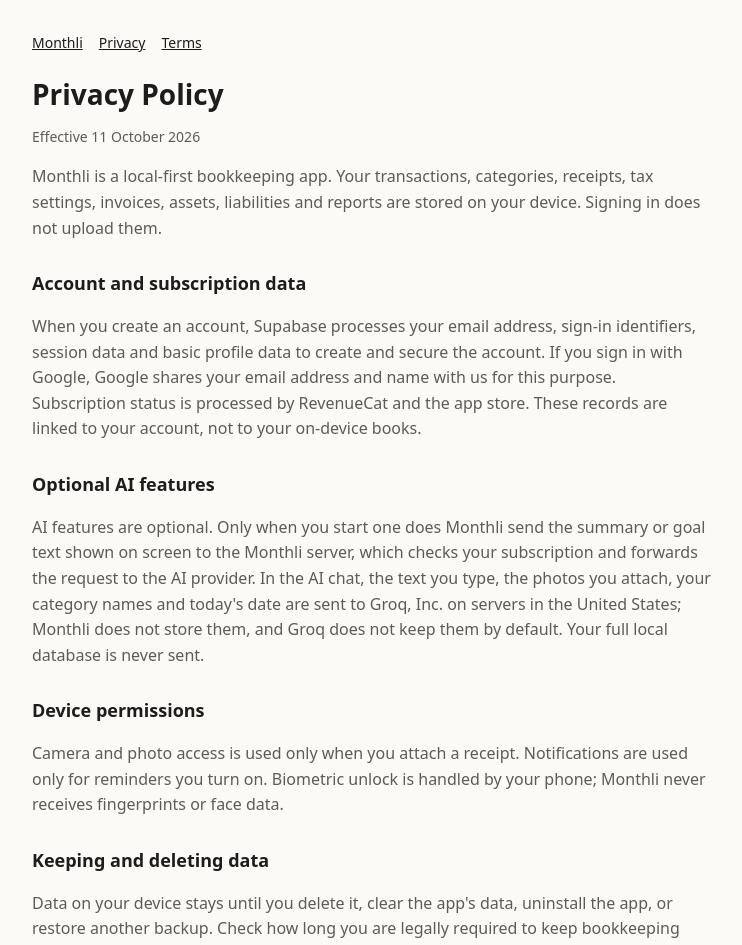
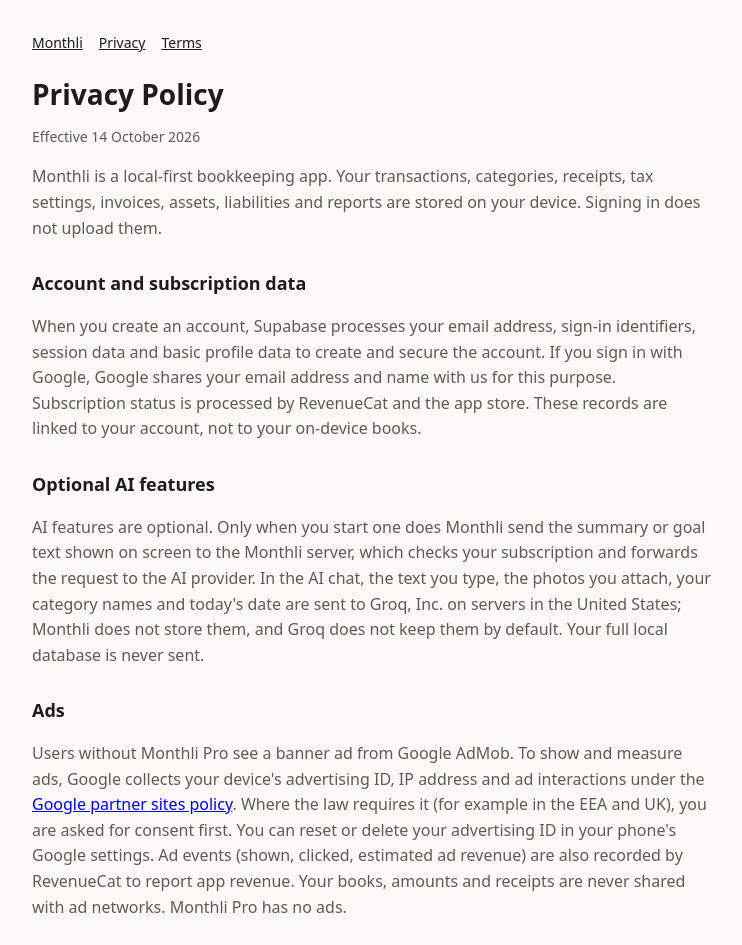
Before and after one commit to userbaruarifin-byte/legal_url, a plain HTML site: page privacy.html in a window 1280 px wide. Shown: the top 945 px of the page, without its empty margins (268-1010 px from the left). Drawn offline with Linux system fonts and the light colour scheme.

Commit message:
Add files via upload

```diff
--- a/privacy.html
+++ b/privacy.html
@@ -1,10 +1,12 @@
 <!doctype html><html lang="en"><head><meta charset="utf-8"><title>Monthli Privacy Policy</title><meta name="viewport" content="width=device-width, initial-scale=1"><style>:root{color-scheme:light dark;--bg:#fbfaf7;--fg:#1d1c1a;--muted:#5f5b54;--line:#e4e0d8}@media (prefers-color-scheme:dark){:root{--bg:#161513;--fg:#ece9e3;--muted:#a9a49b;--line:#2c2a26}}body{margin:0;background:var(--bg);color:var(--fg);font:16px/1.6 system-ui,-apple-system,"Segoe UI",sans-serif}main{max-width:680px;margin:0 auto;padding:32px 16px 64px}h1{font-size:28px;line-height:1.2;margin:0 0 4px}h2{font-size:18px;margin:28px 0 6px}p,li{color:var(--muted)}.date{font-size:14px;color:var(--muted)}nav{font-size:14px;margin-bottom:24px}nav a{color:inherit;margin-right:16px}.note{border-top:1px solid var(--line);margin-top:32px;padding-top:12px;font-size:13px}</style></head><body><main><nav><a href="./">Monthli</a><a href="privacy.html">Privacy</a><a href="terms.html">Terms</a></nav>
-<h1>Privacy Policy</h1><p class="date">Effective 11 October 2026</p>
+<h1>Privacy Policy</h1><p class="date">Effective 14 October 2026</p>
 <p>Monthli is a local-first bookkeeping app. Your transactions, categories, receipts, tax settings, invoices, assets, liabilities and reports are stored on your device. Signing in does not upload them.</p>
 <h2>Account and subscription data</h2>
 <p>When you create an account, Supabase processes your email address, sign-in identifiers, session data and basic profile data to create and secure the account. If you sign in with Google, Google shares your email address and name with us for this purpose. Subscription status is processed by RevenueCat and the app store. These records are linked to your account, not to your on-device books.</p>
 <h2>Optional AI features</h2>
 <p>AI features are optional. Only when you start one does Monthli send the summary or goal text shown on screen to the Monthli server, which checks your subscription and forwards the request to the AI provider. In the AI chat, the text you type, the photos you attach, your category names and today's date are sent to Groq, Inc. on servers in the United States; Monthli does not store them, and Groq does not keep them by default. Your full local database is never sent.</p>
+<h2>Ads</h2>
+<p>Users without Monthli Pro see a banner ad from Google AdMob. To show and measure ads, Google collects your device's advertising ID, IP address and ad interactions under the <a href="https://policies.google.com/technologies/partner-sites">Google partner sites policy</a>. Where the law requires it (for example in the EEA and UK), you are asked for consent first. You can reset or delete your advertising ID in your phone's Google settings. Ad events (shown, clicked, estimated ad revenue) are also recorded by RevenueCat to report app revenue. Your books, amounts and receipts are never shared with ad networks. Monthli Pro has no ads.</p>
 <h2>Device permissions</h2>
 <p>Camera and photo access is used only when you attach a receipt. Notifications are used only for reminders you turn on. Biometric unlock is handled by your phone; Monthli never receives fingerprints or face data.</p>
 <h2>Keeping and deleting data</h2>
```
